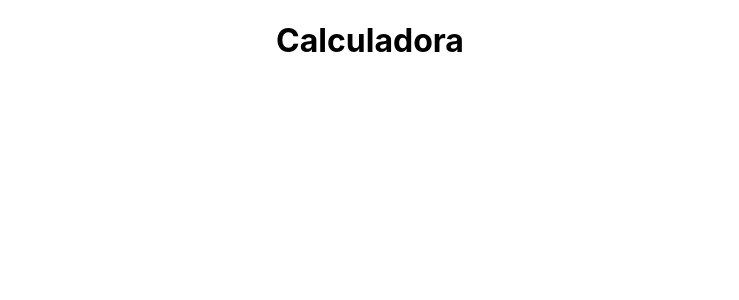
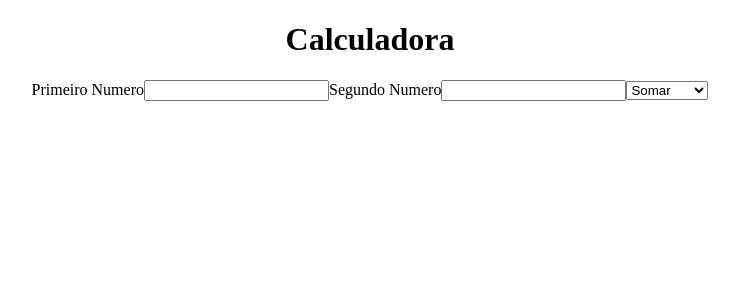
Before and after one commit to MarcosCast/calc_react, a React (Create React App) app: page / in a window 1280 px wide. Shown: the top 300 px of the page, without its empty margins (270-1009 px from the left). Built offline with nearby package versions, Linux system fonts and the light colour scheme.

Commit message:
Aplicando a interface simples da calculadora

```diff
--- a/src/App.js
+++ b/src/App.js
@@ -7,7 +7,17 @@ function App() {
   return (
     <div className="App">
       <h1>Calculadora</h1>
-      <div className='calc'></div>
+      <label>Primeiro Numero</label>
+      <input type="number" />
+      <label>Segundo Numero</label>
+      <input type="number" />
+
+      <select>
+        <option>Somar</option>
+        <option>Subtrair</option>
+        <option>Multiplicar</option>
+        <option>Dividir</option>
+      </select>
     </div>
   );
 }
--- a/src/index.css
+++ /dev/null
@@ -1,13 +0,0 @@
-body {
-  margin: 0;
-  font-family: -apple-system, BlinkMacSystemFont, 'Segoe UI', 'Roboto', 'Oxygen',
-    'Ubuntu', 'Cantarell', 'Fira Sans', 'Droid Sans', 'Helvetica Neue',
-    sans-serif;
-  -webkit-font-smoothing: antialiased;
-  -moz-osx-font-smoothing: grayscale;
-}
-
-code {
-  font-family: source-code-pro, Menlo, Monaco, Consolas, 'Courier New',
-    monospace;
-}
--- a/src/index.js
+++ b/src/index.js
@@ -1,6 +1,5 @@
 import React from 'react';
 import ReactDOM from 'react-dom/client';
-import './index.css';
 import App from './App';
 import reportWebVitals from './reportWebVitals';
 
```
Also changed, not shown: src/components/Botao.jsx (added), src/logo.svg (deleted), 1 other file (tests, documents, lock files or other folders).
